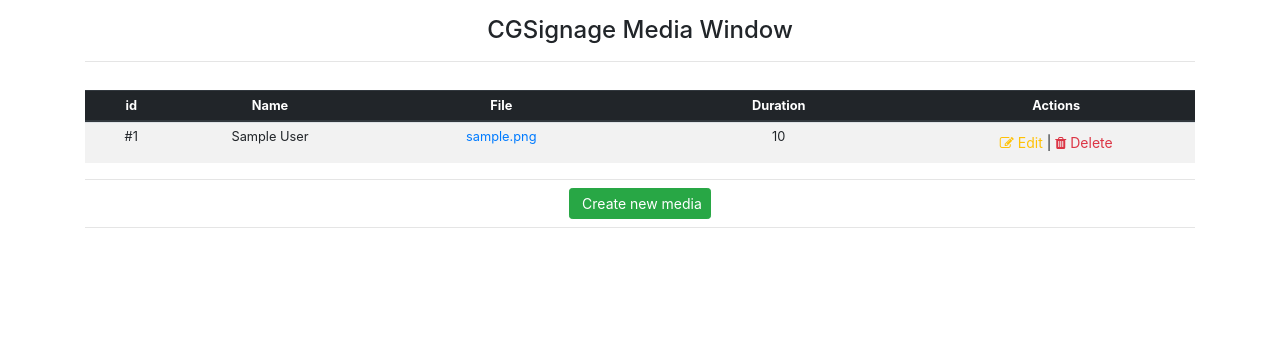
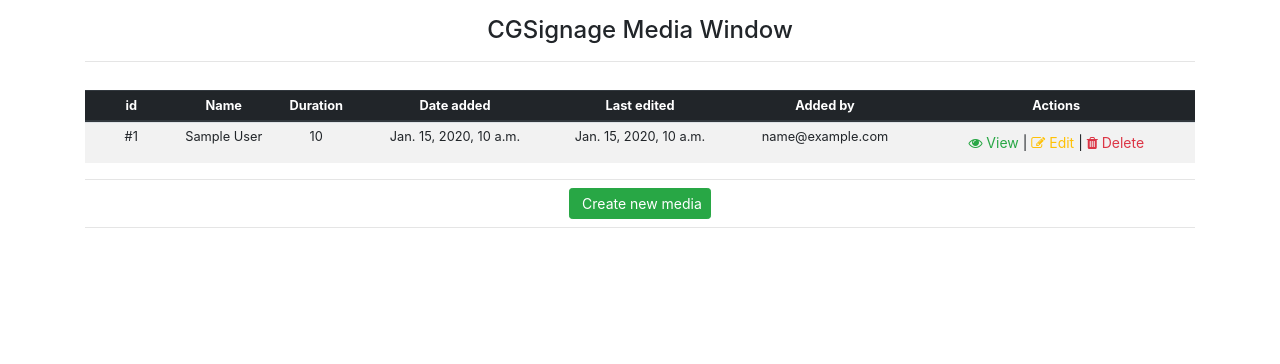
Before and after one commit to PythonRobak/CGSignage, a Django app: page /media in a window 1280 px wide. Shown: the part 56-420 px from the top of the page. Run offline with Django 3.2, Linux system fonts and the light colour scheme; a user stored in the database is signed in; tables that the repository leaves empty hold one stand-in row (values such as "Sample post"); some libraries are stand-ins or nearby versions.

Commit message:
works fine

```diff
--- a/templates/webadminpanel/media.html
+++ b/templates/webadminpanel/media.html
@@ -16,11 +16,12 @@
                         <thead class="thead-dark">
                         <tr class="d-flex">
                             <th class="col-sm-1 align-middle">id</th>
-                            <th class="col-sm-2 align-middle">Name</th>
-                            <th class="col-sm-3 align-middle">File</th>
-                            <th class="col-sm-3 align-middle">Duration</th>
-{#                            <th class="col-sm-3 align-middle">Date added</th>#}
-{#                            <th class="col-sm-3 align-middle">Added by</th>#}
+                            <th class="col-sm-1 align-middle">Name</th>
+{#                            <th class="col-sm-2 align-middle">File</th>#}
+                            <th class="col-sm-1 align-middle">Duration</th>
+                            <th class="col-sm-2 align-middle">Date added</th>
+                            <th class="col-sm-2 align-middle">Last edited</th>
+                            <th class="col-sm-2 align-middle">Added by</th>
                             <th class="col-sm-3 align-middle">Actions</th>
                         </tr>
                         </thead>
@@ -29,18 +30,30 @@
                             <td class="col-sm-1 align-middle">
                                 #{{ piece.id }}
                             </td>
-                            <td class="col-sm-2 align-middle">
+                            <td class="col-sm-1 align-middle">
                                 {{ piece.name }}
 
                             </td>
-                            <td class="col-sm-3 align-middle">
-                                <a href="media/{{ piece.file }}">{{ piece.file }}</a>
-                            </td>
-                            <td class="col-sm-3 align-middle">
+{#                            <td class="col-sm-2 align-middle">#}
+{#                                <a href="media/{{ piece.file }}">{{ piece.file }}</a>#}
+{#                            </td>#}
+                            <td class="col-sm-1 align-middle">
                                 {{ piece.duration }}
                             </td>
+                            <td class="col-sm-2 align-middle">
+                                {{ piece.date_added }}
+                            </td>
+                            <td class="col-sm-2 align-middle">
+                                {{ piece.last_edited }}
+                            </td>
+                            <td class="col-sm-2 align-middle">
+                                {{ piece.added_by.email }}
+                            </td>
+
                             <td class="col-sm-3 align-middle">
                                <div class="btn btn-sm btn-group-justified">
+                                    <a href="media/{{ piece.file }}" class="text-success"><i class="fa fa-eye"></i> View</a>
+                                    <span> | </span>
                                     <a href="/edit-media/{{ piece.id }}" class="text-warning"><i class="fa fa-edit"></i> Edit</a>
                                     <span> | </span>
                                     <a href="/delete-media/{{ piece.id }}" class="text-danger"><i class="fa fa-trash"></i> Delete</a>
--- a/webadminpanel/models.py
+++ b/webadminpanel/models.py
@@ -8,6 +8,9 @@ class Media(models.Model):
     name = models.CharField(max_length=256)
     file = models.FileField(blank=True, null=True)
     duration = models.IntegerField()
+    date_added = models.DateTimeField(auto_now_add=True, blank=True)
+    last_edited = models.DateTimeField(auto_now=True, blank=True)
+    added_by = models.ForeignKey(User, on_delete=models.CASCADE, blank=True)
 
     def __str__(self):
         return f"{self.name}"
--- a/webadminpanel/views.py
+++ b/webadminpanel/views.py
@@ -4,11 +4,12 @@ from django.contrib.auth import authenticate, login, logout
 from django.http import HttpResponse
 from django.shortcuts import render, redirect
 from django.views import View
+from datetime import datetime
 
 # Create your views here.
 
 from webadminpanel.forms import LoginForm, AddUserForm, AddMediaForm
-from webadminpanel.models import Media
+from webadminpanel.models import Media, User
 
 
 class LoginUserView(View):
@@ -99,26 +100,21 @@ class AddMediaView(View):
 
     def post(self, request):
         form = AddMediaForm(request.POST, request.FILES or None)
+        logged_user = request.user
         print("*"*50)
+        print(f"User id is: {logged_user.id}")
+        user = User.objects.get(pk=logged_user.id)
 
         if form.is_valid():
             print("add-media form validated")
-            # media = Media()
-            # media.name = form.cleaned_data['name']
-            # media.file = form.cleaned_data['file']
+
 
             try:
-                # media = Media.objects.create(
-                #     name=form.cleaned_data['name'],
-                #     file=form.cleaned_data['file'],
-                #     duration=duration.form.cleaned_data['duration']
-                # )
                 media = Media()
                 media.name = form.cleaned_data['name']
                 media.file = form.cleaned_data['file']
-                # media.file = request.POST.get('file')
                 media.duration = form.cleaned_data['duration']
-
+                media.added_by = user
                 media.save()
 
 
@@ -156,6 +152,7 @@ class EditMediaView(View):
                 media.name = form.cleaned_data['name']
                 media.file = form.cleaned_data['file']
                 media.duration = form.cleaned_data['duration']
+                media.last_edited = datetime.now()
                 media.save()
 
                 return redirect('media')
```
Also changed, not shown: media/adolescent-attractive-beautiful-638700_TTU6f5s.jpg (added), media/adolescent-attractive-beautiful-638700_e0JmE8v.jpg (added), media/adorable-beautiful-blur-573298_EGrdGpi.jpg (added), media/adult-attractive-beautiful-906052_BqPyfjL.jpg (added), webadminpanel/migrations/0006_auto_20181206_2131.py (added), webadminpanel/migrations/0007_media_last_edited.py (added), webadminpanel/migrations/0008_auto_20181206_2149.py (added), 1 other file.
